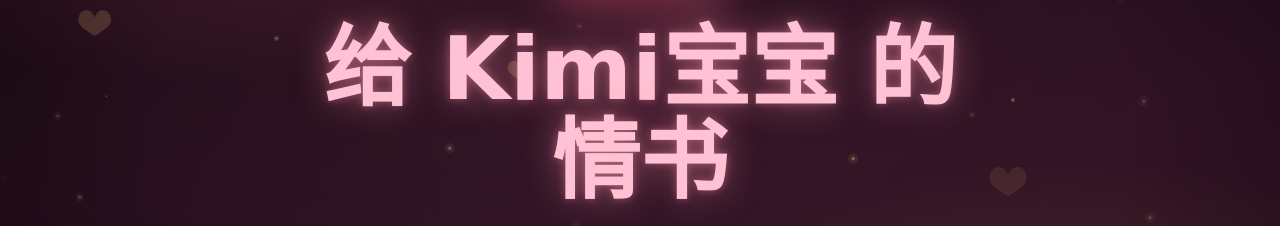
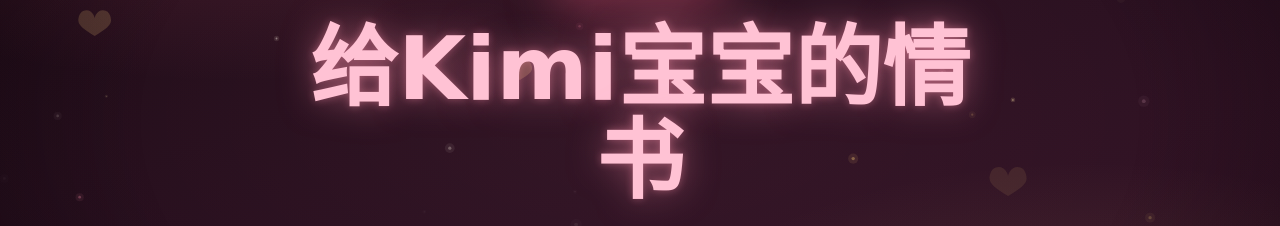
Before and after one commit to SteveJiBoi/lovekimi, a plain HTML site: page index.html in a window 1280 px wide. Shown: the part 279-505 px from the top of the page. Drawn offline with nearby package versions, Linux system fonts and the light colour scheme; a web font is replaced by a local one.

Commit message:
Update index.html

```diff
--- a/index.html
+++ b/index.html
@@ -299,7 +299,7 @@
       <div class="env-flap"></div>
       <div class="env-seal">♥</div>
     </div>
-    <h1 class="title-hand reveal" style="--d:.5s">给 Kimi宝宝 的情书</h1>
+    <h1 class="title-hand reveal" style="--d:.5s">给Kimi宝宝的情书</h1>
     <p class="sub reveal" style="--d:.7s">这里藏着我想对你说的每一句话<br>还有，只属于我们的几个小秘密</p>
     <div class="date-stamp reveal" style="--d:.85s">2025 · 07 · 21&nbsp;&nbsp;—&nbsp;&nbsp;∞</div>
     <button class="btn reveal" style="--d:1s" data-next>轻触，开启这封信 <span class="heart">♥</span></button>
```
